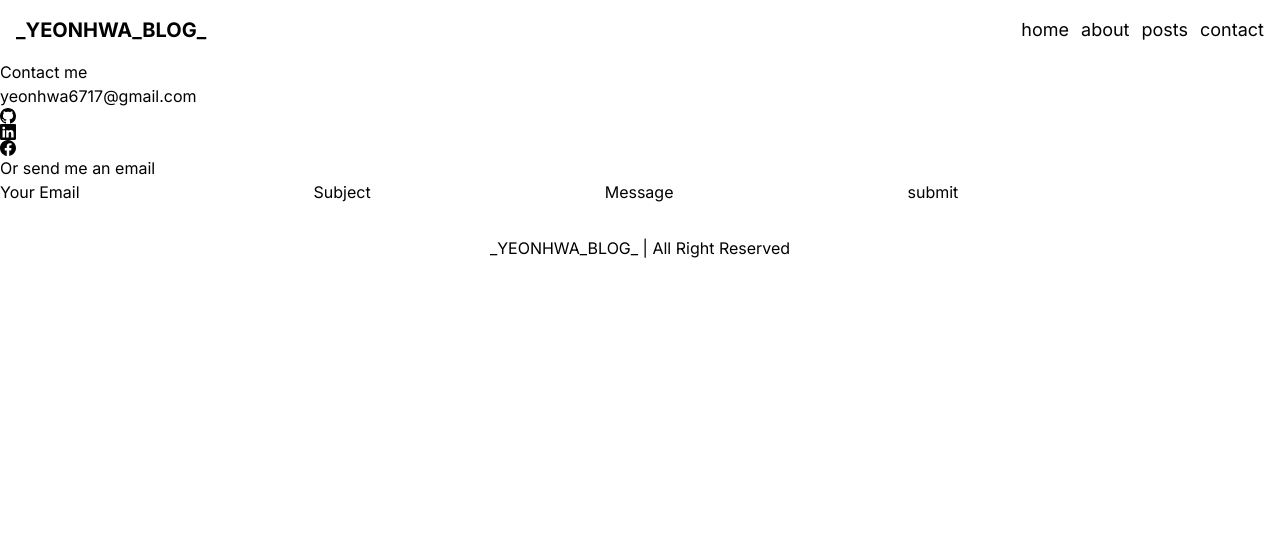
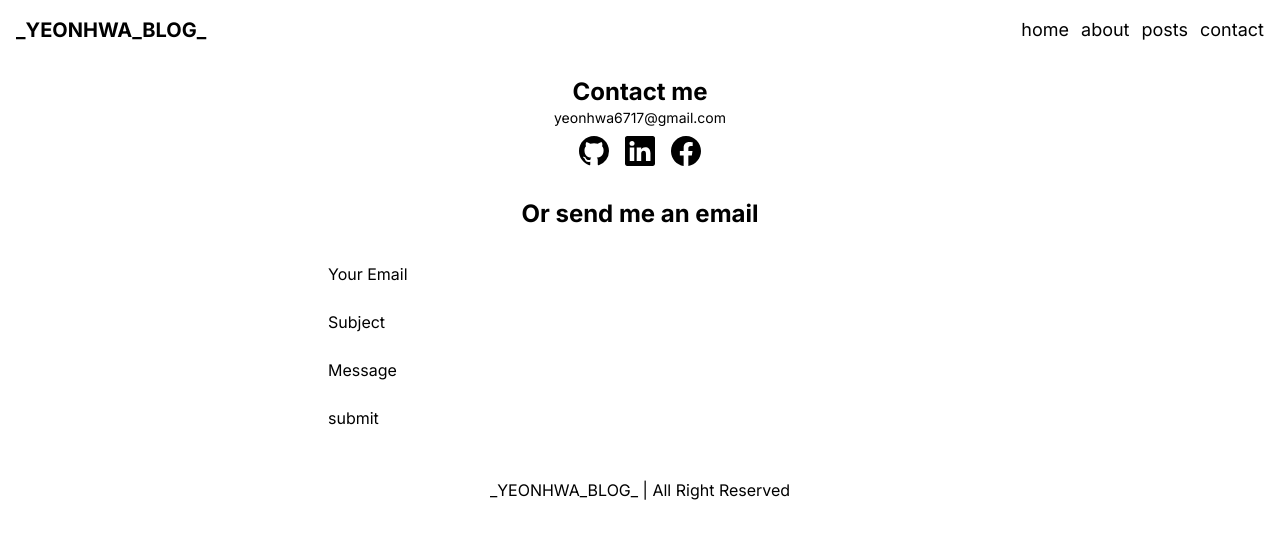
Before and after one commit to yeonhwakim/next-blog, a Next.js app: page /contact in a window 1280 px wide. Shown: the top 538 px of the page. Built offline with nearby package versions, Linux system fonts and the light colour scheme.

Commit message:
style: Style css contact page using tailwind.

```diff
--- a/src/app/contact/page.tsx
+++ b/src/app/contact/page.tsx
@@ -17,17 +17,19 @@ export default async function page() {
   const { email, contact } = user;
 
   return (
-    <div>
-      <p>Contact me</p>
-      <p>{email}</p>
-      <ul>
+    <div className="p-4 text-center">
+      <p className="text-2xl font-bold">Contact me</p>
+      <p className="mb-2 text-sm">{email}</p>
+      <ul className="flex items-center justify-center gap-4">
         {contact.map((item: any) => (
-          <li key={item.sns}>{icons[item.sns]}</li>
+          <li className="text-3xl" key={item.sns}>
+            {icons[item.sns]}
+          </li>
         ))}
       </ul>
-      <p>Or send me an email</p>
-      <div>
-        <form action="">
+      <p className="my-8 text-2xl font-bold">Or send me an email</p>
+      <div className="w-6/12 m-auto">
+        <form className="flex flex-col items-start" action="">
           <label>Your Email</label>
           <input type="email" />
           <label>Subject</label>
```
